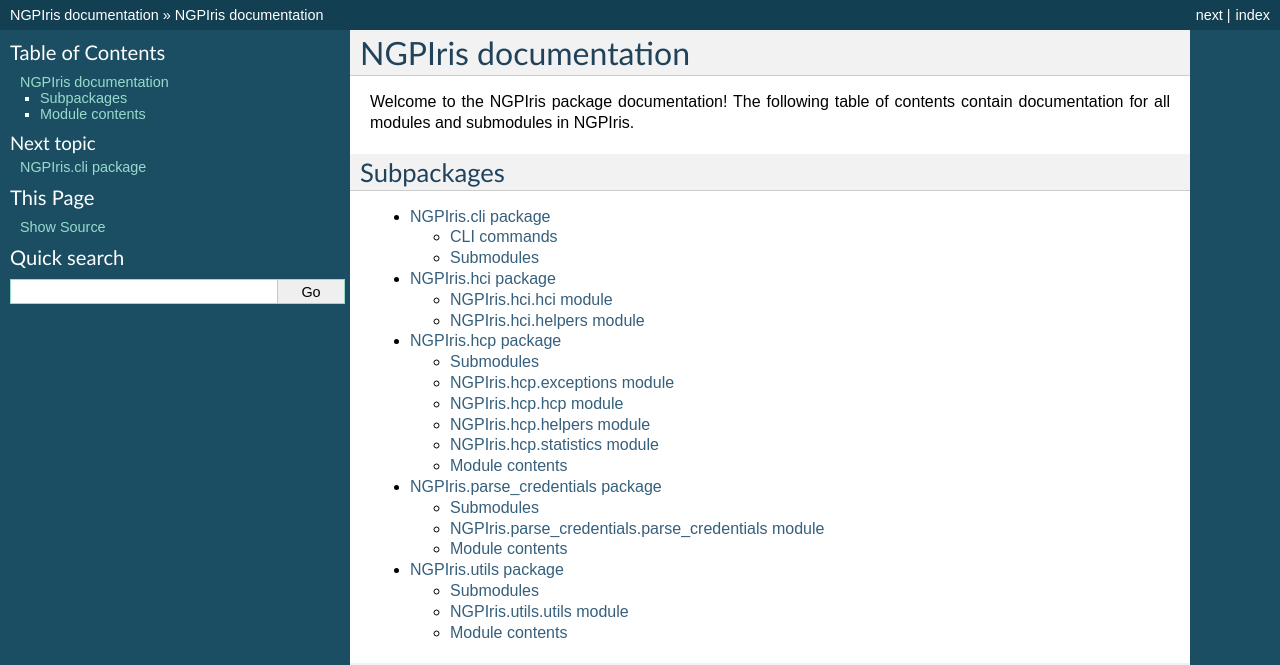
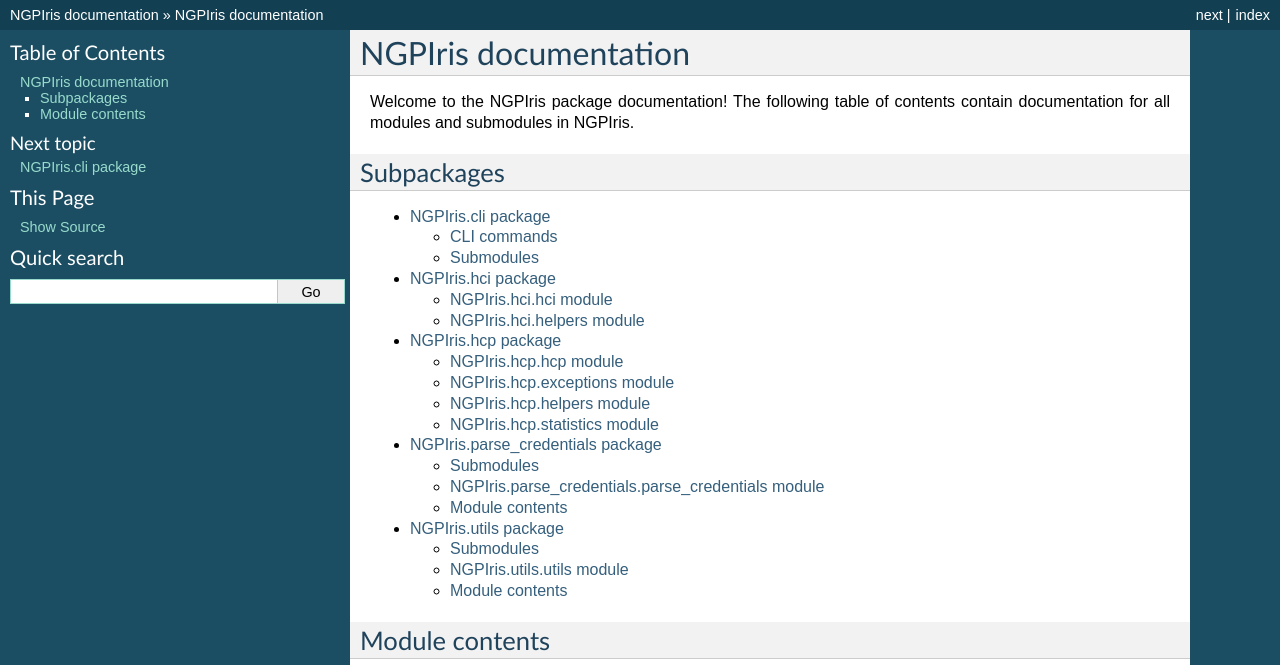
Before and after one commit to genomic-medicine-sweden/NGPIris, a Sphinx documentation site: the page built from docs/index.rst, in a window 1280 px wide, cut to the strip 0-665 px from the top of the page. Built offline with Sphinx 7.4.7, drawn with Linux system fonts in a browser that asks for light colours.

Commit message:
Update NGPIris.hcp.rst

```diff
--- a/docs/NGPIris.hcp.rst
+++ b/docs/NGPIris.hcp.rst
@@ -1,21 +1,18 @@
 NGPIris.hcp package
 ===================
 
-Submodules
-----------
+NGPIris.hcp.hcp module
+----------------------
+
+.. automodule:: NGPIris.hcp.hcp
+   :members:
+   :show-inheritance:
+   :undoc-members:
 
 NGPIris.hcp.exceptions module
 -----------------------------
 
 .. automodule:: NGPIris.hcp.exceptions
-   :members:
-   :show-inheritance:
-   :undoc-members:
-
-NGPIris.hcp.hcp module
-----------------------
-
-.. automodule:: NGPIris.hcp.hcp
    :members:
    :show-inheritance:
    :undoc-members:
@@ -35,11 +32,3 @@ NGPIris.hcp.statistics module
    :members:
    :show-inheritance:
    :undoc-members:
-
-Module contents
----------------
-
-.. automodule:: NGPIris.hcp
-   :members:
-   :show-inheritance:
-   :undoc-members:
```
